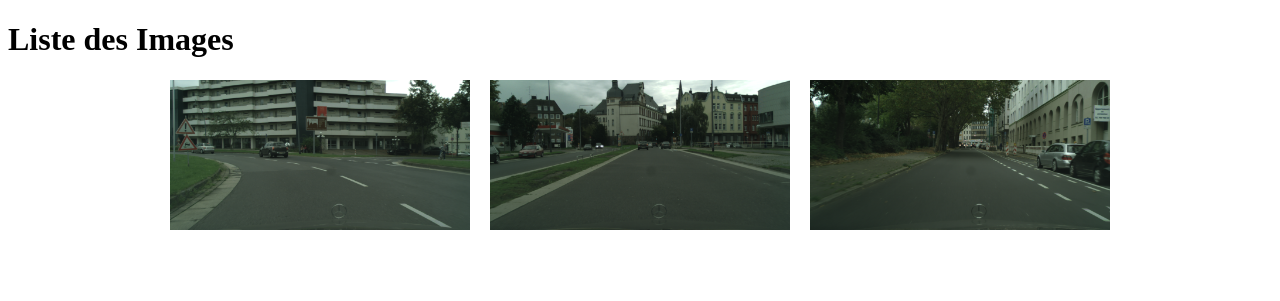
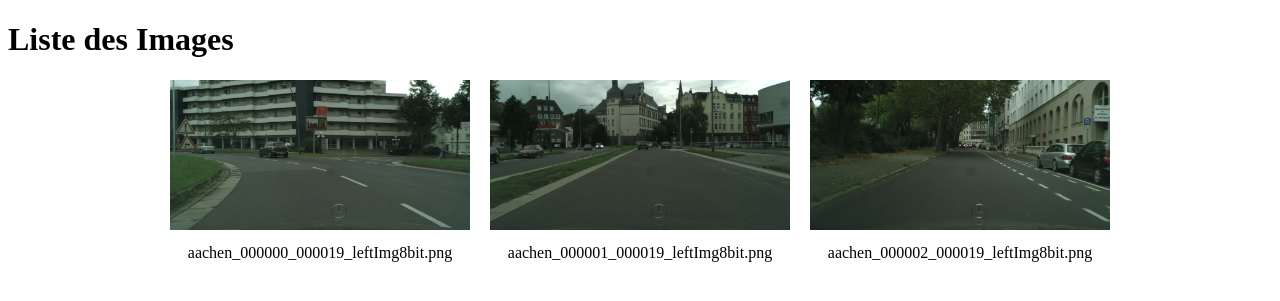
Before and after one commit to RoiJupiter/OpenClassroom-Projet-8-Participez-la-conception-d-une-voiture-autonome, a Flask app: page /process_image in a window 1280 px wide. Shown: the top 301 px of the page. Run offline with Flask 3, Linux system fonts and the light colour scheme.

Commit message:
ajustement

```diff
--- a/app.py
+++ b/app.py
@@ -32,7 +32,13 @@ def images(filename):
     images_folder = os.path.join(os.getcwd(), 'static/images')
     return send_from_directory(images_folder, filename)
 
-# Route pour servir les images depuis le dossier "static/images"
+# Route pour servir les masks depuis le dossier "static/masks"
+@app.route('/static/masks/<path:filename>')
+def masks(filename):
+    masks_folder = os.path.join(os.getcwd(), 'static/masks')
+    return send_from_directory(masks_folder, filename)
+
+# Route pour servir le generated_mask depuis le dossier "static/generated_mask"
 @app.route('/static/generated_mask/<path:filename>')
 def generated_mask(filename):
     generated_mask_folder = os.path.join(os.getcwd(), 'static/generated_mask')
@@ -43,9 +49,10 @@ def generated_mask(filename):
 @app.route('/show_selected_image/<filename>')
 def show_selected_image(filename):
     # Chemin relatif au dossier 'static/images'
-    selected_image_path = 'images' + '/' + filename
+    selected_image_path = 'images/' + filename
     # Chemin relatif au dossier 'static/masks'
-    mask_image_path = os.path.join('static', 'masks', filename.replace("\\", "/"))
+    mask_filename = filename.replace('_leftImg8bit.png', '_gtFine_labelIds.png')
+    mask_image_path = 'masks/' + mask_filename
 
     # Effectuer des prédictions sur l'image sélectionnée
     prediction = predict('static/' + selected_image_path)
--- /dev/null
+++ b/requirements.txt
@@ -0,0 +1,3 @@
+Flask
+tensorflow
+matplotlib
--- a/templates/image_list.html
+++ b/templates/image_list.html
@@ -9,6 +9,14 @@
             justify-content: center;
             gap: 20px; /* Espacement entre les images */
             margin-top: 20px;
+            flex-wrap: wrap; /* Permettre le retour à la ligne des images */
+        }
+        /* Style pour chaque élément image + nom */
+        .image-wrapper {
+            display: flex;
+            flex-direction: column; /* Aligner les noms sous les images */
+            align-items: center; /* Centrer horizontalement */
+            margin-bottom: 20px; /* Espacement entre les images et les noms */
         }
         /* Style pour les images */
         .image {
@@ -16,17 +24,26 @@
             max-height: 300px;
             cursor: pointer;
         }
+        /* Style pour les noms d'images */
+        .image-name {
+            margin-top: 10px; /* Espacement entre l'image et le nom */
+            text-align: center; /* Centrer le texte horizontalement */
+        }
     </style>
 </head>
 <body>
     <h1>Liste des Images</h1>
     <div class="image-container">
         {% for image in image_list %}
-            <!-- Crée un lien pour chaque image pointant vers la page "show_selected_image" -->
-            <a href="{{ url_for('show_selected_image', filename=image) }}">
-                <!-- Affiche l'image en utilisant l'URL "images" pour le chemin -->
-                <img src="{{ url_for('images', filename=image) }}" alt="{{ image }}" class="image">
-            </a>
+            <div class="image-wrapper">
+                <!-- Crée un lien pour chaque image pointant vers la page "show_selected_image" -->
+                <a href="{{ url_for('show_selected_image', filename=image) }}">
+                    <!-- Affiche l'image en utilisant l'URL "images" pour le chemin -->
+                    <img src="{{ url_for('images', filename=image) }}" alt="{{ image }}" class="image">
+                </a>
+                <!-- Affiche le nom de l'image en dessous de l'image -->
+                <p class="image-name">{{ image.split('/')[-1] }}</p>
+            </div>
         {% endfor %}
     </div>
 </body>
```
Also changed, not shown: templates/show_selected_image.html (+16 -10 lines).
